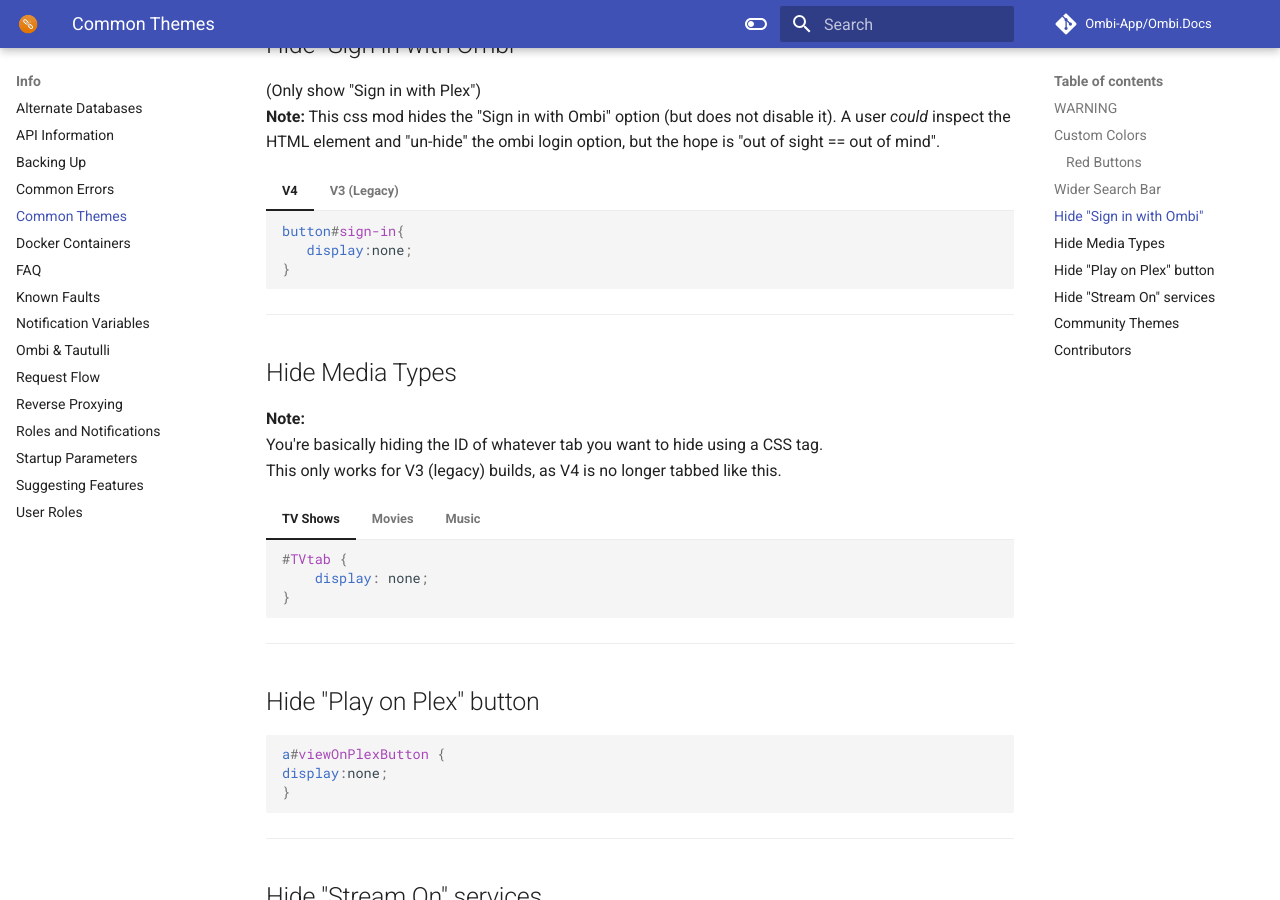
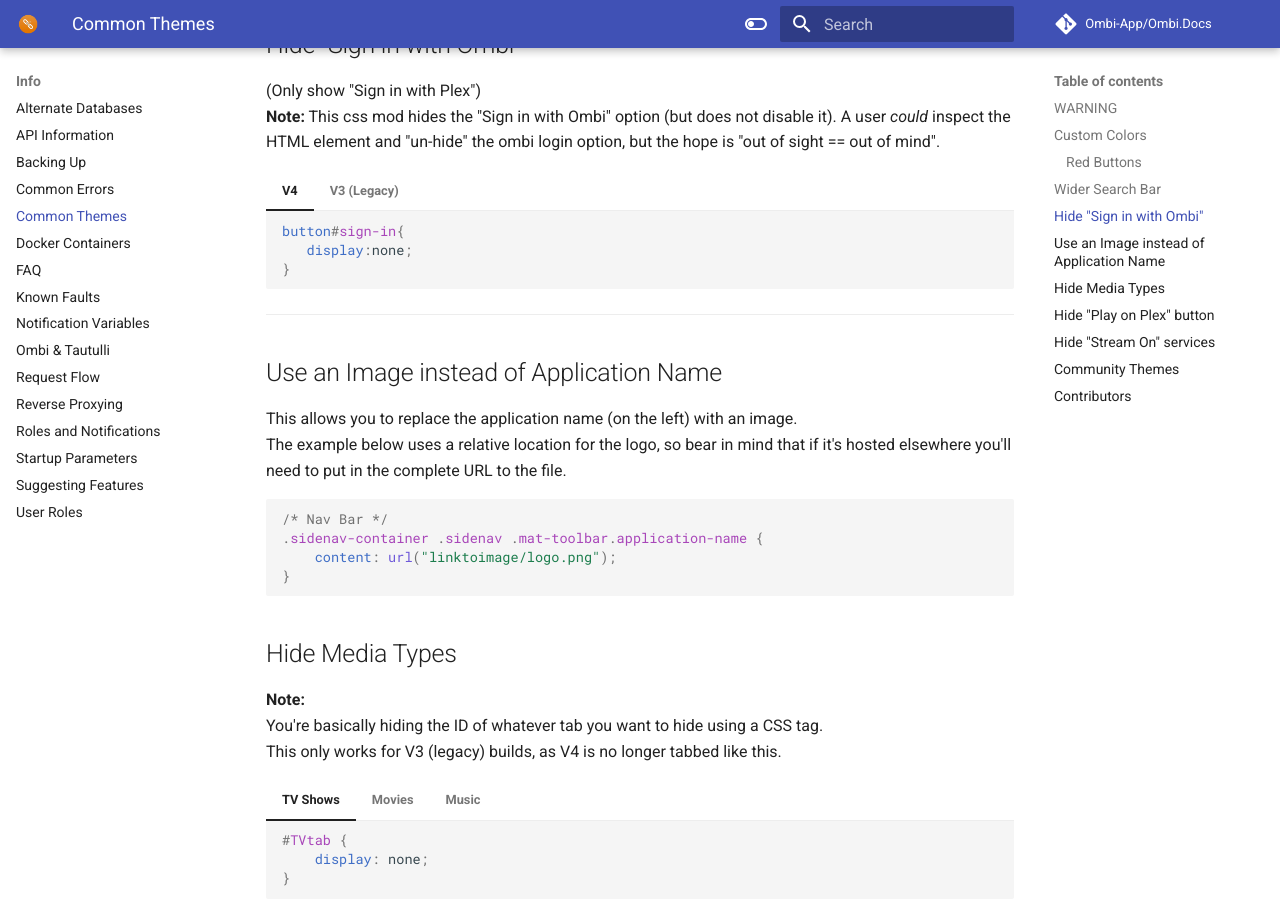
Before and after one commit to Ombi-app/Ombi.Docs, an MkDocs documentation site: the page built from docs/info/common-themes.md, in a window 1280 px wide and 900 px high, scrolled down 1668 px. Built offline with MkDocs 1.6.1 and Material for MkDocs 9.7.7, drawn with Linux system fonts in a browser that asks for light colours; comment, search, counter and statistics services are not loaded.

Commit message:
Add image/name replacement.

````diff
--- a/docs/info/common-themes.md
+++ b/docs/info/common-themes.md
@@ -101,6 +101,18 @@
 
 ***
 
+## Use an Image instead of Application Name
+
+This allows you to replace the application name (on the left) with an image.
+The example below uses a relative location for the logo, so bear in mind that if it's hosted elsewhere you'll need to put in the complete URL to the file.
+
+```css
+/* Nav Bar */
+.sidenav-container .sidenav .mat-toolbar.application-name {
+    content: url("linktoimage/logo.png");
+}
+```
+
 ## Hide Media Types
 
 **Note:**
````
